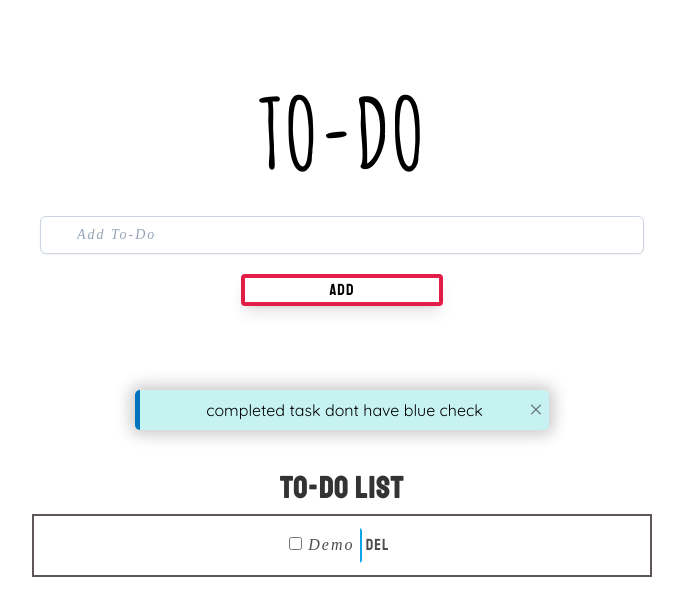
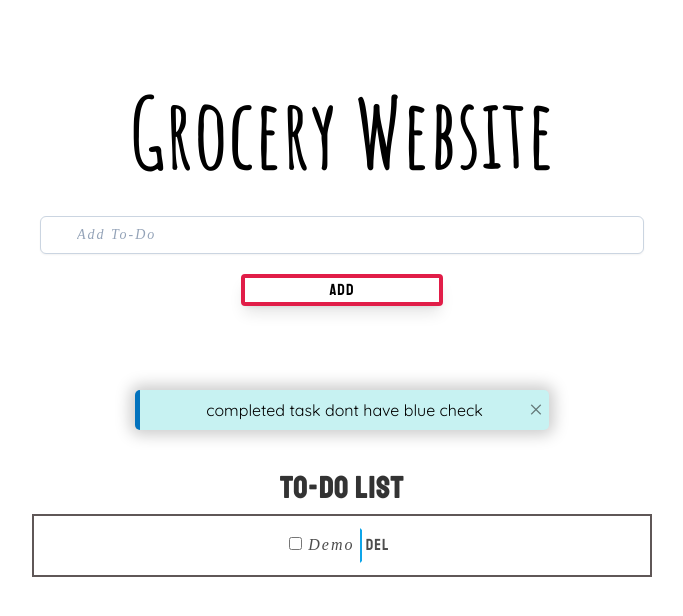
Before and after one commit to Prince-Sharma002/Web-Development-, a plain HTML site: page grocery website/index.html in a window 1280 px wide. Shown: the whole page, without its empty margins (298-981 px from the left). Drawn offline with nearby package versions, Linux system fonts and the light colour scheme; a web font is replaced by a local one.

Commit message:
Update index.html

```diff
--- a/grocery website/index.html
+++ b/grocery website/index.html
@@ -103,7 +103,7 @@ ul{
 
 
 
-    <h1 class="mt-10 mx-auto">TO-DO</h1>
+    <h1 class="mt-10 mx-auto">Grocery Website</h1>
     <div class="container mx-auto">
         <form class="gForm px-4 py-1 my-2 place-content-center">
 
```
